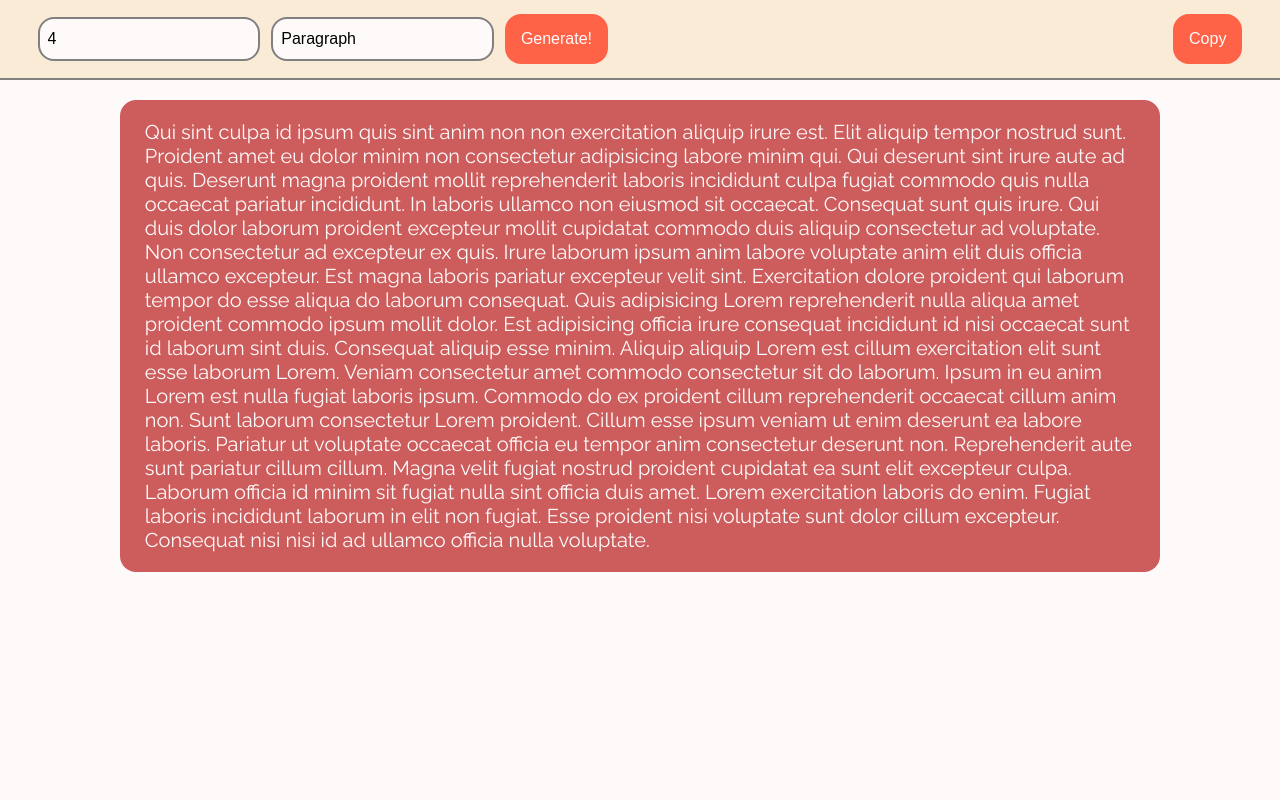
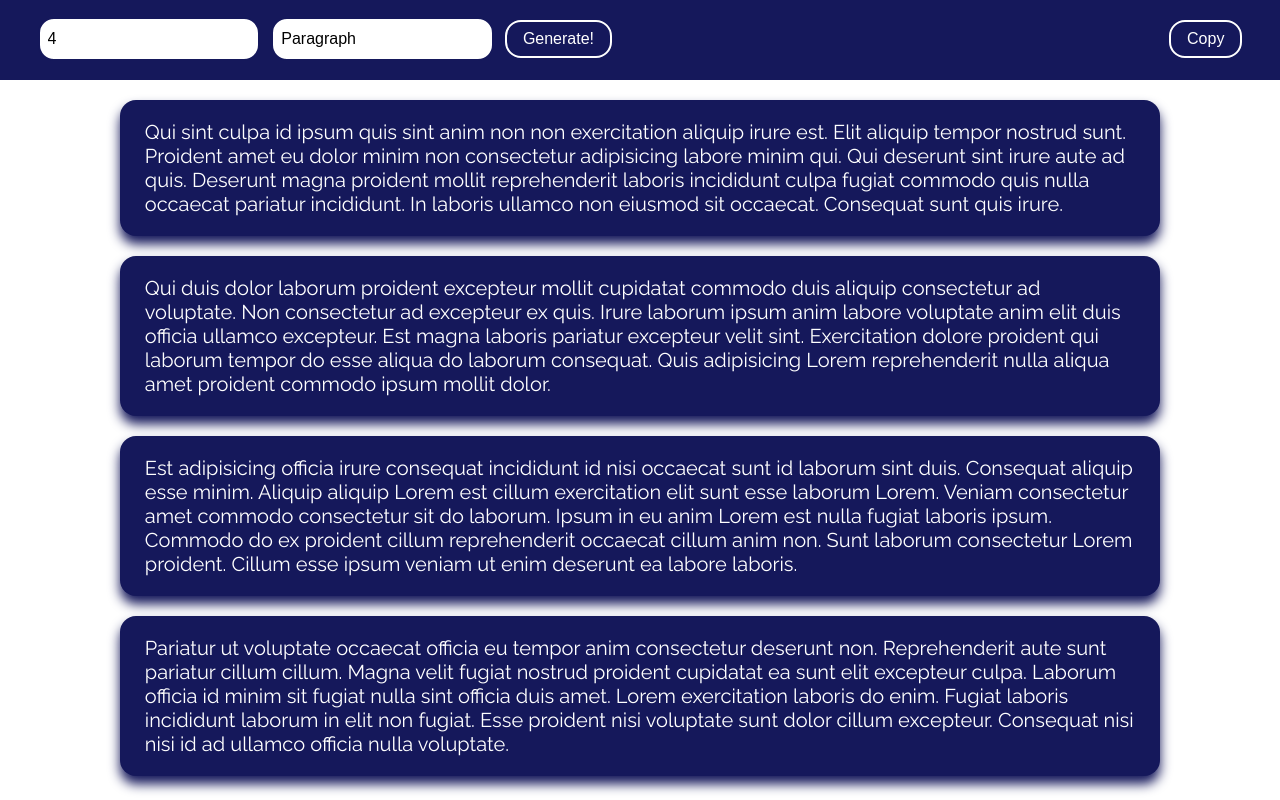
Before and after one commit to MBM1607/so-random, a React (Create React App) app: page / in a window 1280 px wide. Built offline with nearby package versions, Linux system fonts and the light colour scheme.

Commit message:
Stylize page and create basic text generation
Use the lorem ipsum library to generate paragraphs, sentences and words.

```diff
--- a/src/App.css
+++ b/src/App.css
@@ -1,6 +1,6 @@
 #top-bar {
-	background-color: antiquewhite;
-	border-bottom: 2px solid gray;
+	background-color: hsl(237, 63%, 22%);
+	border-bottom: 2px solid hsl(237, 63%, 22%);
 	height: 5rem;
 	padding: 2rem;
 	display: flex;
@@ -9,26 +9,28 @@
 	justify-content: space-between;
 }
 
-#text-container {
+.paragraph {
 	width: 100%;
 	max-width: 85ch;
 	margin: 1em auto;
-	background-color: indianred;
-	color: snow;
+	background-color: hsl(237, 63%, 22%);
+	color: hsl(237, 63%, 100%);
 	border-radius: 1rem;
 	padding: 1em 1.25em;
 	font-size: 1.25rem;
 	font-family: 'Raleway', sans-serif;
+	box-shadow: 0 8px 12px 0 hsl(237, 63%, 22%);
 }
+
 
 select, input {
 	cursor: pointer;
-	border: 2px solid gray;
+	border: 2px solid hsl(237, 63%, 22%);
 	padding: 0.5em;
 	font-size: 1rem;
 	line-height: 1.5rem;
 	border-radius: 1rem;
-	background-color: snow;
+	background-color: hsl(237, 63%, 100%);
 	outline: none;
 	appearance: none;
 	box-shadow: none;
@@ -42,16 +44,17 @@ select, input {
 	border-radius: 1rem;
 	border: none;
 	outline: none;
-	background-color: tomato;
-	color: snow;
-	padding: 1em;
+	background-color: hsl(237, 63%, 22%);
+	color: hsl(237, 63%, 100%);
+	border: 2px solid hsl(237, 63%, 100%);
+	padding: 0.5em 1em;
 	font-size: 1rem;
 	transition: all 0.3s ease;
 	margin: 0 0.35em;
 }
 
 .btn:hover {
-	background-color: brown;
+	background-color: hsl(234, 63%, 10%);
 }
 
 p, ul {
--- a/src/App.jsx
+++ b/src/App.jsx
@@ -1,4 +1,4 @@
-import { useEffect, useState } from 'react';
+import { useCallback, useEffect, useState } from 'react';
 import { LoremIpsum } from 'lorem-ipsum';
 
 import './App.css';
@@ -8,7 +8,8 @@ const App = () => {
 	const [type, setType] = useState(0);
 	const [number, setNumber] = useState(4);
 	const [text, setText] = useState('');
-	const lorem = new LoremIpsum({
+	const [lorem, _] = useState(new LoremIpsum({
+		format: 'html',
 		sentencesPerParagraph: {
 			max: 8,
 			min: 4
@@ -17,9 +18,9 @@ const App = () => {
 			max: 16,
 			min: 4
 		}
-	});
+	}));
 
-	const generate = () => {
+	const generate = useCallback(() => {
 		if (type === 0) {
 			setText(lorem.generateParagraphs(number));
 		}
@@ -32,7 +33,7 @@ const App = () => {
 		else if (type === 3) {
 			setText(lorem.generateSentences(number));
 		}
-	}
+	}, [type, number, lorem]);
 
 	const changeNumber = (e) => {
 		setNumber(parseInt(e.target.value));
@@ -43,8 +44,12 @@ const App = () => {
 	};
 
 	useEffect(() => {
-		setText(lorem.generateParagraphs(number));
-	}, []);
+
+	});
+
+	useEffect(() => {
+		generate();
+	}, [number, generate]);
 
 	return (
 		<>
@@ -65,8 +70,12 @@ const App = () => {
 				<button id='copy-btn' className='btn'>Copy</button>
 			</header>
 
-			<main id='text-container'>
-				{text}
+			<main>
+				{
+					text.split('\n').map((line, index) => {
+						return <p key={index} className='paragraph'>{line}</p>
+					})
+				}
 			</main>
 		</>
 	);
--- a/src/index.css
+++ b/src/index.css
@@ -7,8 +7,8 @@
 }
 
 body {
-	background-color: snow;
-	color: black;
+	background-color: (237, 63%, 100%);
+	color: (237, 63%, 22%);
 }
 
 h1, h2, h3, h4, h5, h6 {
```
